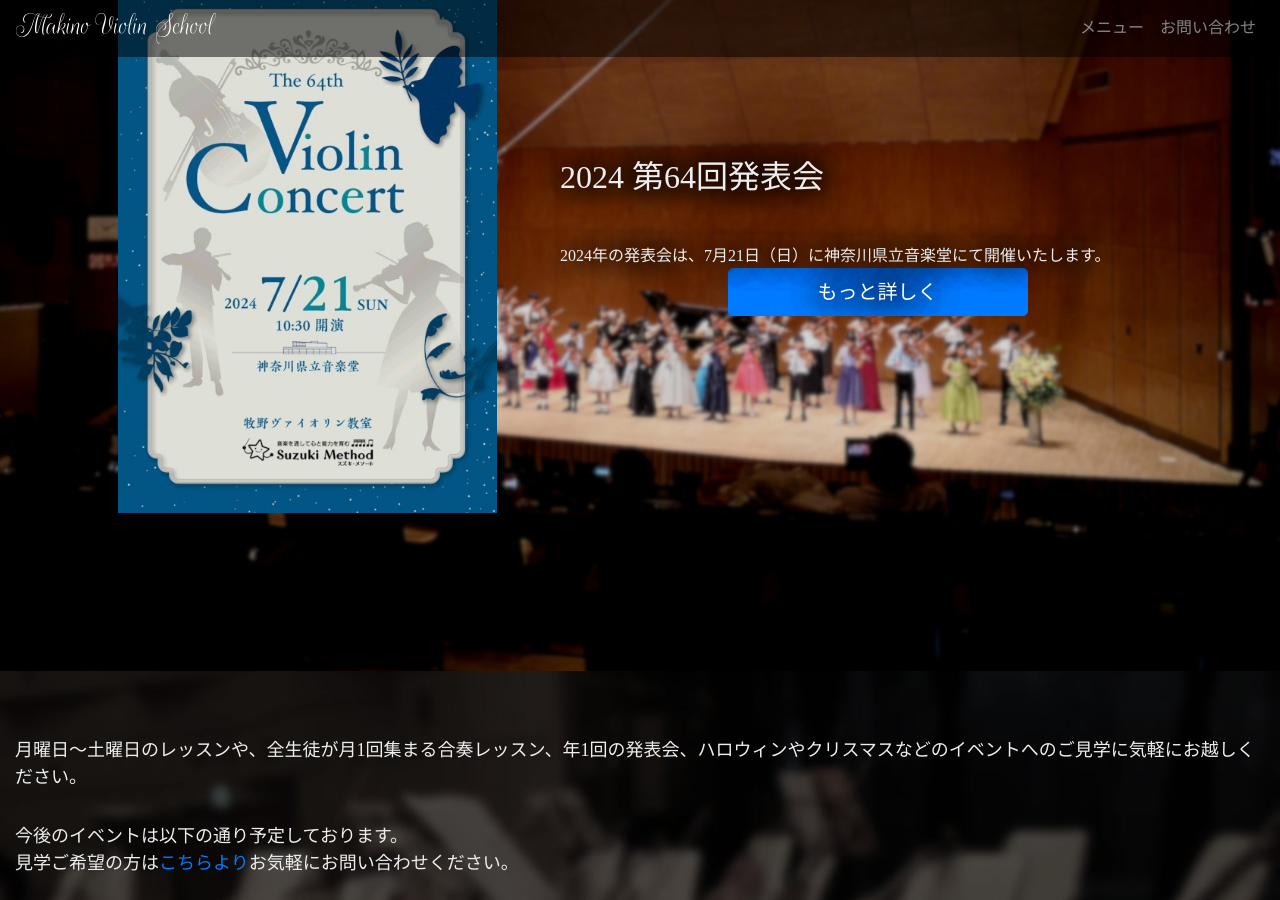
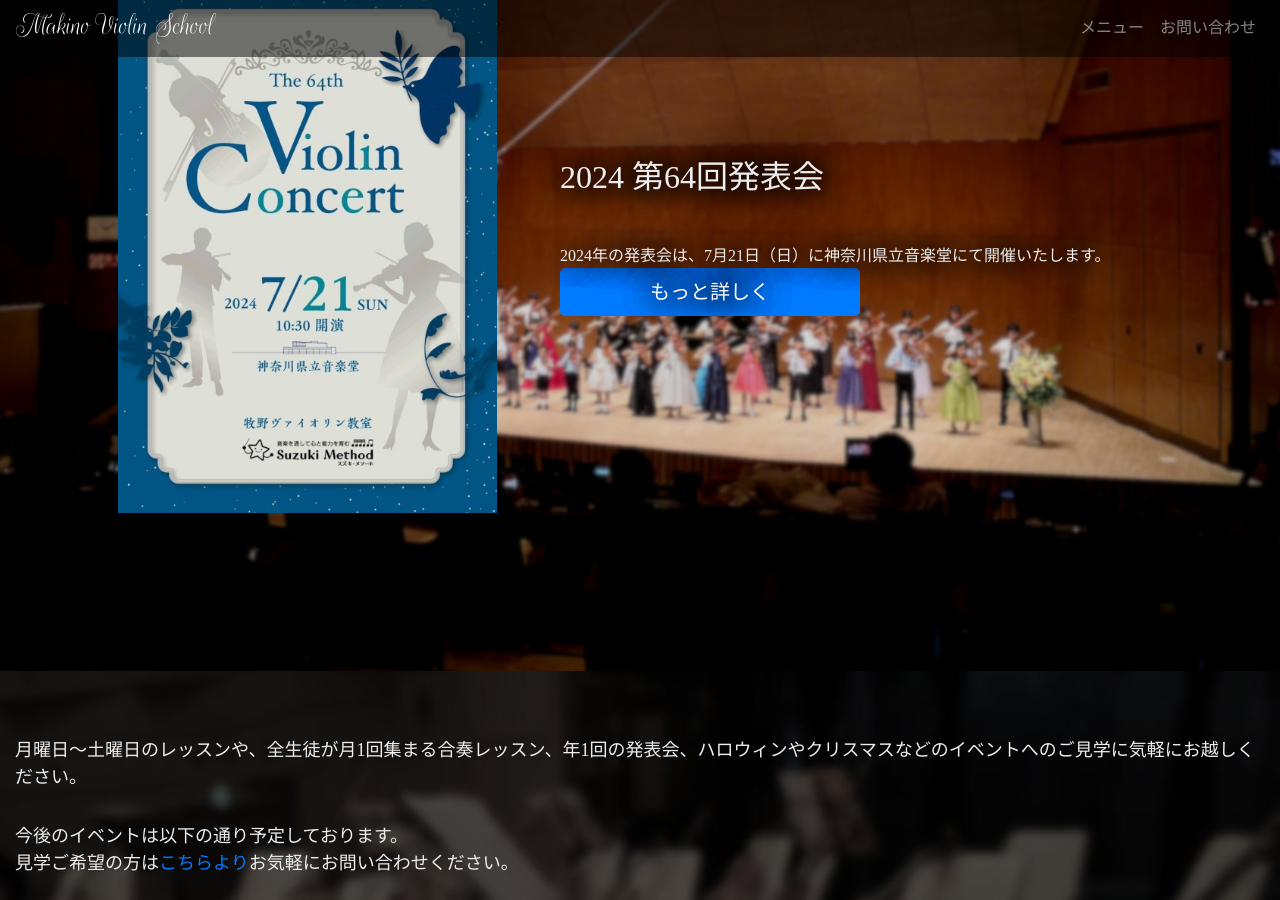
Before and after one commit to makinoviolin/makinoviolin.github.io, a Jekyll site: the page built from index.md, in a window 1280 px wide and 900 px high, scrolled down 6102 px. Built offline with Jekyll 4.4.1, drawn with Linux system fonts in a browser that asks for light colours; nearby versions of some CDN libraries; some web fonts are replaced; comment, search, counter and statistics services are not loaded.

Commit message:
Some cosmetic fixes to 2024 concert panel on index

```diff
--- a/_includes/indexhero4.html
+++ b/_includes/indexhero4.html
@@ -3,11 +3,11 @@
     <div class="container h-100">
         <div class="row h-100">
             <div class="col-lg-5 col-md-6 col-12 my-auto px-5 pt-5">
-                <img src="{{ site.baseurl }}/assets/img/2024concert-coverw500.jpg">
+                <a href="{% post_url 2024-06-17-2024concert %}"><img src="{{ site.baseurl }}/assets/img/2024concert-coverw500.jpg"></a>
             </div>
             <div class="col-lg-7 col-md-6 col-12 my-auto pb-5">
                 <h2>2024 第64回発表会</h2>
-                <span class="lead">2024年の発表会は、7月21日（日）に神奈川県立音楽堂にて開催いたします。<a type="button" class="btn btn-lg btn-block btn-primary mx-auto" style="width:15em;" href="{% post_url 2024-06-17-2024concert %}">もっと詳しく</a></lead>
+                <span class="lead">2024年の発表会は、7月21日（日）に神奈川県立音楽堂にて開催いたします。<a type="button" class="btn btn-lg btn-block btn-primary" style="width:15em;" href="{% post_url 2024-06-17-2024concert %}">もっと詳しく</a></lead>
             </div>
         </div>
     </div>
```
